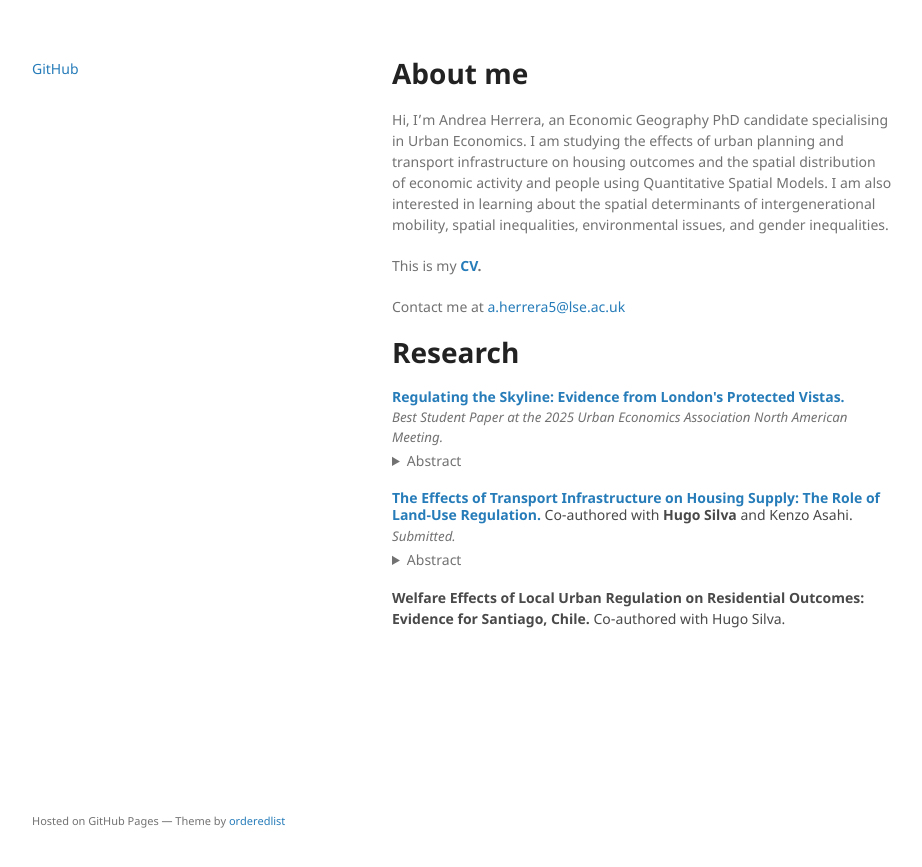
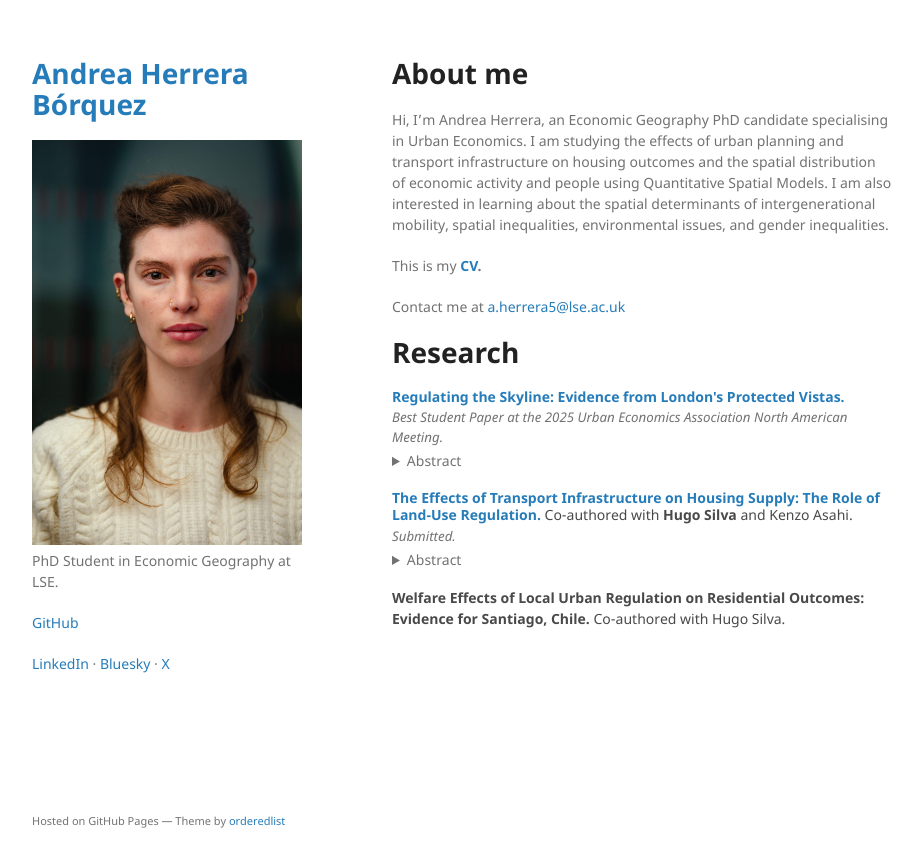
Before and after one commit to aaherrerab/aaherrerab.github.io, a Jekyll site: the page built from index.md, in a window 1280 px wide. Shown: the top 867 px of the page, without its empty margins (178-1100 px from the left). Built offline with Jekyll 4.4.1, drawn with Linux system fonts in a browser that asks for light colours; our own code applies the rules of GitHub Pages for plain Markdown files.

Commit message:
Update default.html

```diff
--- a/_layouts/default.html
+++ b/_layouts/default.html
@@ -15,26 +15,35 @@
   <body>
     <div class="wrapper">
       <header>
-        {% if site.github.is_user_page or site.social %}
-        <p class="links-row" style="margin:0;">
-          {% if site.github.is_user_page %}
-            <a href="{{ site.github.owner_url }}">GitHub</a>
-          {% endif %}
-          {% if site.github.is_user_page and site.social %} · {% endif %}
-          {% if site.social %}
-            {% if site.social.linkedin %}
-              <a href="{{ site.social.linkedin }}" target="_blank" rel="me noopener">LinkedIn</a>
-            {% endif %}
-            {% if site.social.bluesky %}
-              · <a href="{{ site.social.bluesky }}" target="_blank" rel="me noopener">Bluesky</a>
-            {% endif %}
-            {% if site.social.x %}
-              · <a href="{{ site.social.x }}" target="_blank" rel="me noopener">X</a>
-            {% endif %}
-          {% endif %}
-        </p>
+        <h1><a href="{{ "/" | absolute_url }}">{{ site.title | default: site.github.repository_name }}</a></h1>
+
+        {% if site.logo %}
+          <img src="{{site.logo | relative_url}}" alt="Logo" />
         {% endif %}
 
+        <p>{{ site.description | default: site.github.project_tagline }}</p>
+
+        {% if site.github.is_project_page %}
+        <p class="view"><a href="{{ site.github.repository_url }}">View the Project on GitHub <small>{{ site.github.repository_nwo }}</small></a></p>
+        {% endif %}
+
+        {% if site.github.is_user_page %}
+        <p class="view"><a href="{{ site.github.owner_url }}">GitHub</a></p>
+        {% endif %}
+
+        <p class="social">
+        <a href="https://www.linkedin.com/in/andrea-herrera-b%C3%B3rquez-3020341a3" target="_blank" rel="me noopener">LinkedIn</a> ·
+        <a href="https://bsky.app/profile/aaherrerab.bsky.social" target="_blank" rel="me noopener">Bluesky</a> ·
+        <a href="https://x.com/AndreaHerreraBo" target="_blank" rel="me noopener">X</a>
+        </p>
+
+        {% if site.show_downloads %}
+        <ul class="downloads">
+          <li><a href="{{ site.github.zip_url }}">Download <strong>ZIP File</strong></a></li>
+          <li><a href="{{ site.github.tar_url }}">Download <strong>TAR Ball</strong></a></li>
+          <li><a href="{{ site.github.repository_url }}">View On <strong>GitHub</strong></a></li>
+        </ul>
+        {% endif %}
       </header>
       <section>
 
```
